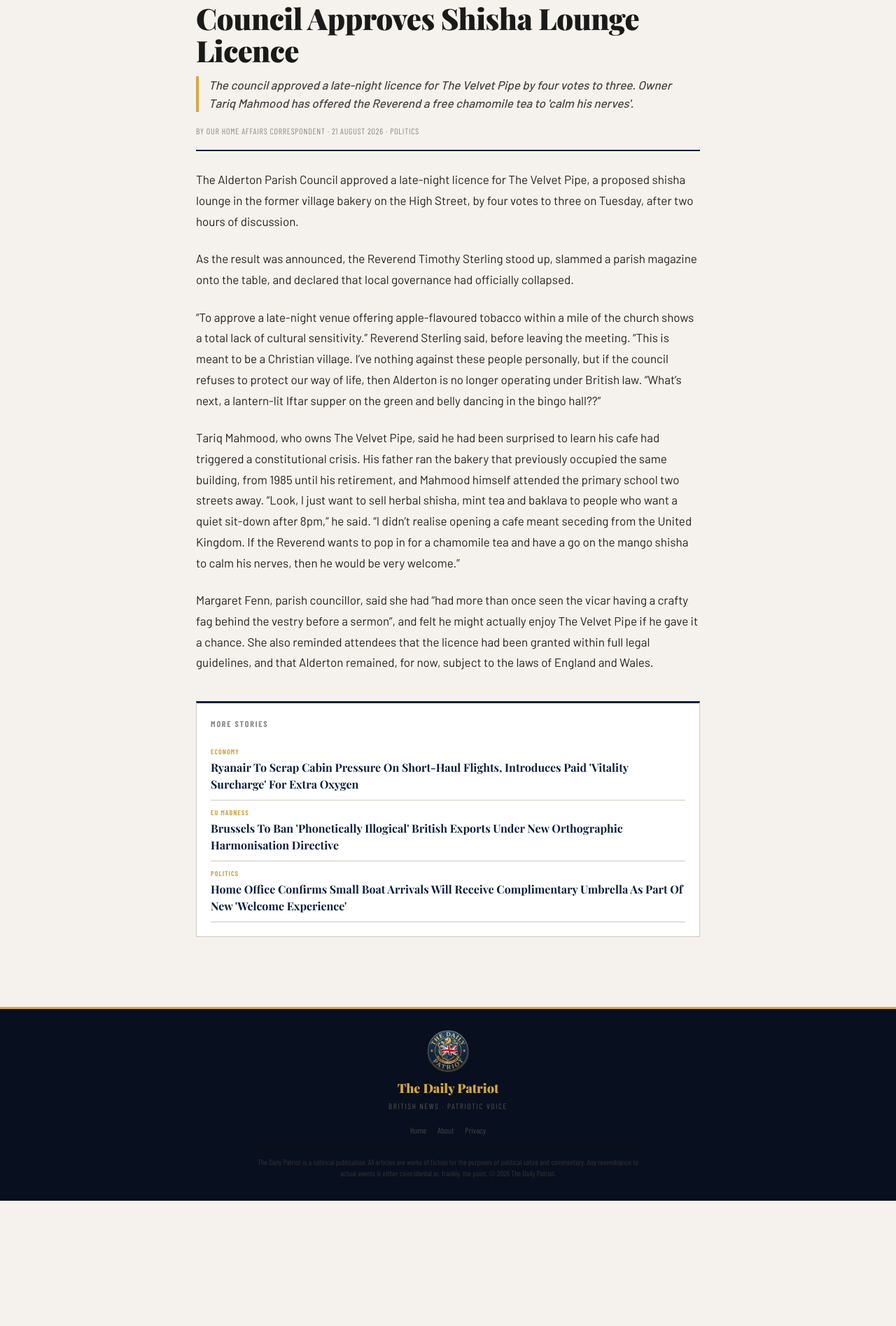
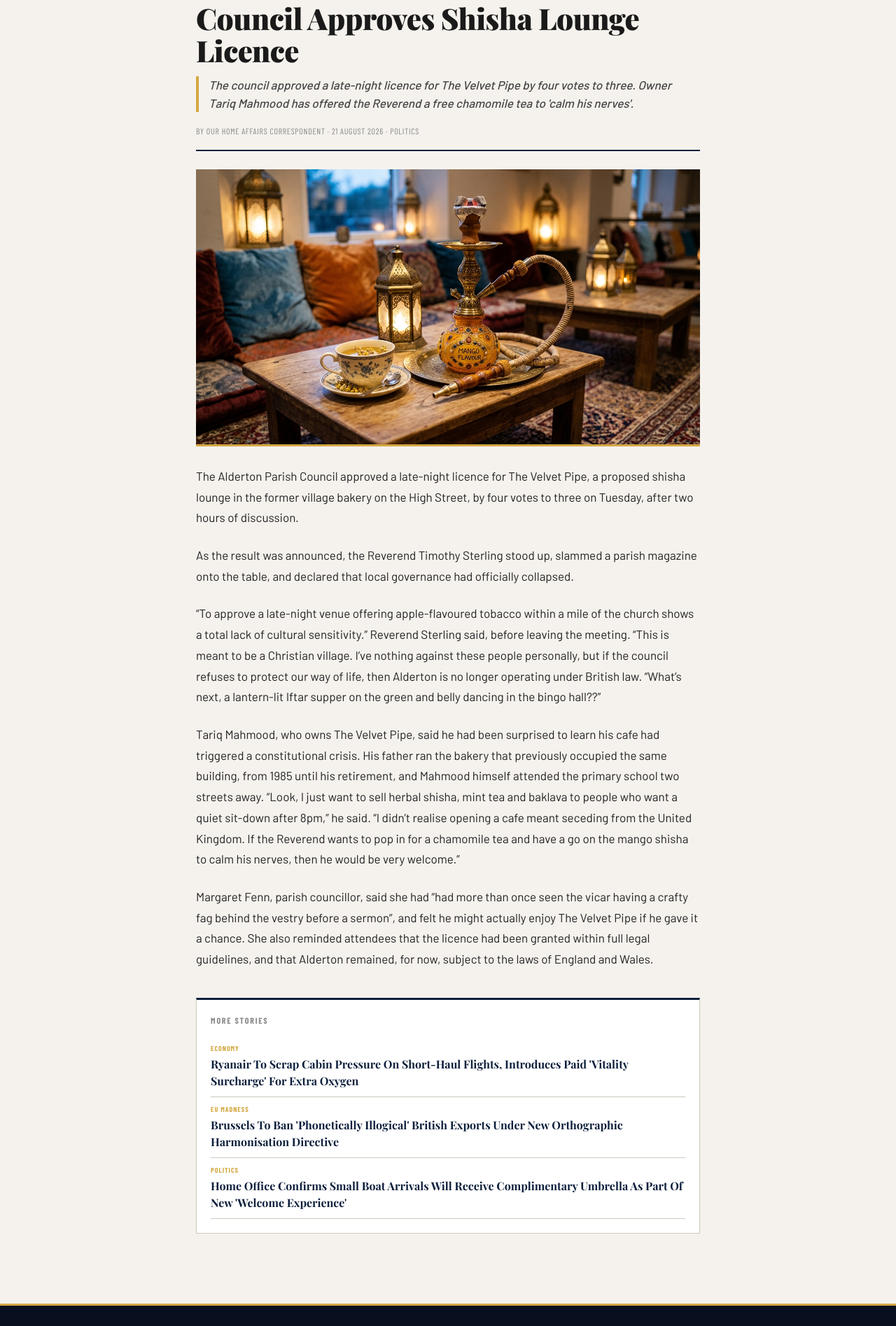
Before and after one commit to matt-palmer999/britishpatriots, a Jekyll site: the page built from _posts/2026-08-21-vicar-shisha-lounge.md, in a window 1280 px wide. Shown: the part 464-2359 px from the top of the page at 70% size. Built offline with Jekyll 4.4.1, drawn with Linux system fonts in a browser that asks for light colours; some web fonts are replaced; before the commit the page ends 2180 px from its top, so only the background shows below that.

Commit message:
Add image to vicar shisha lounge article

```diff
--- a/_posts/2026-08-21-vicar-shisha-lounge.md
+++ b/_posts/2026-08-21-vicar-shisha-lounge.md
@@ -4,6 +4,7 @@ title: "Vicar Declares Alderton 'No Longer Under British Law' After Parish Counc
 standfirst: "The council approved a late-night licence for The Velvet Pipe by four votes to three. Owner Tariq Mahmood has offered the Reverend a free chamomile tea to 'calm his nerves'."
 category: Politics
 author: Our Home Affairs Correspondent
+image: /assets/images/shisha-pipe.jpg
 ---
 
 The Alderton Parish Council approved a late-night licence for The Velvet Pipe, a proposed shisha lounge in the former village bakery on the High Street, by four votes to three on Tuesday, after two hours of discussion.
```
